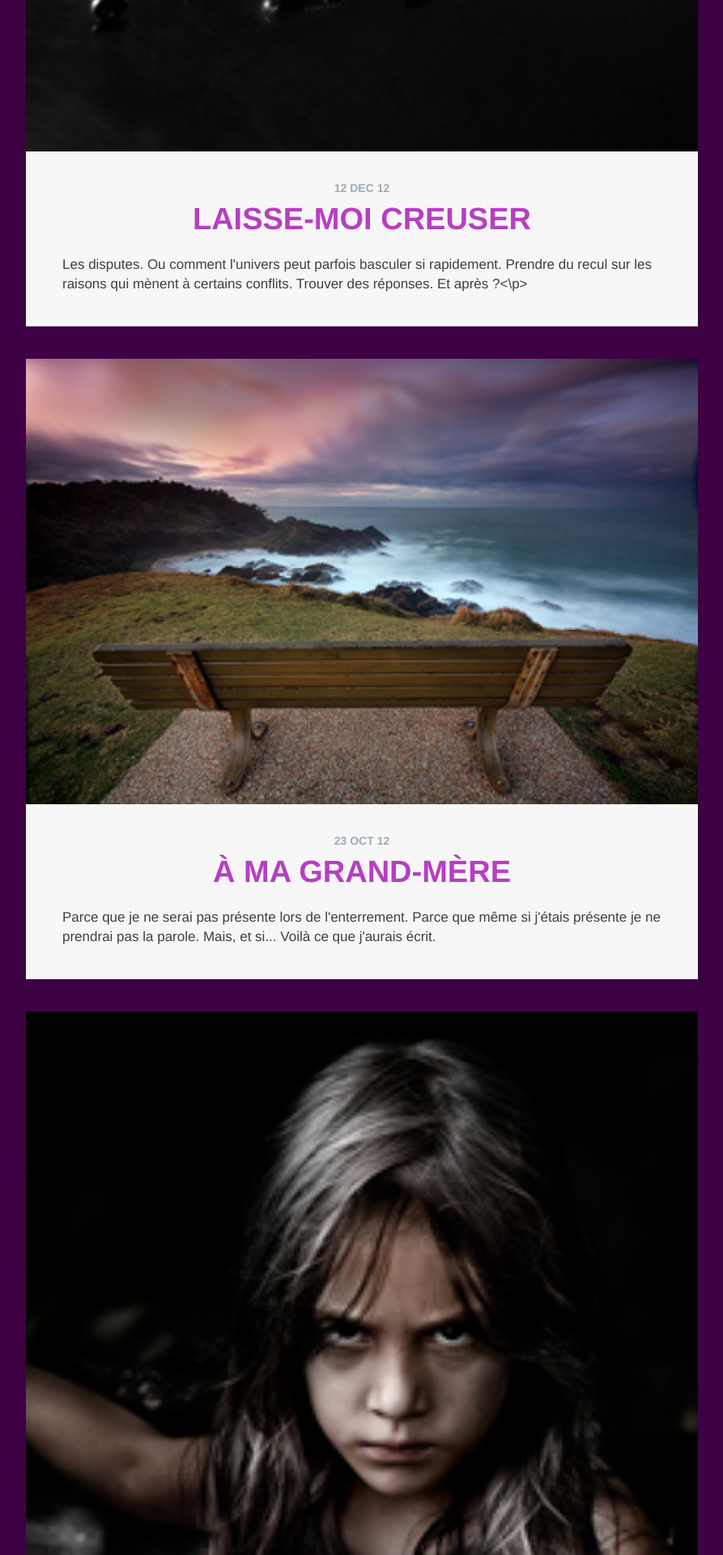
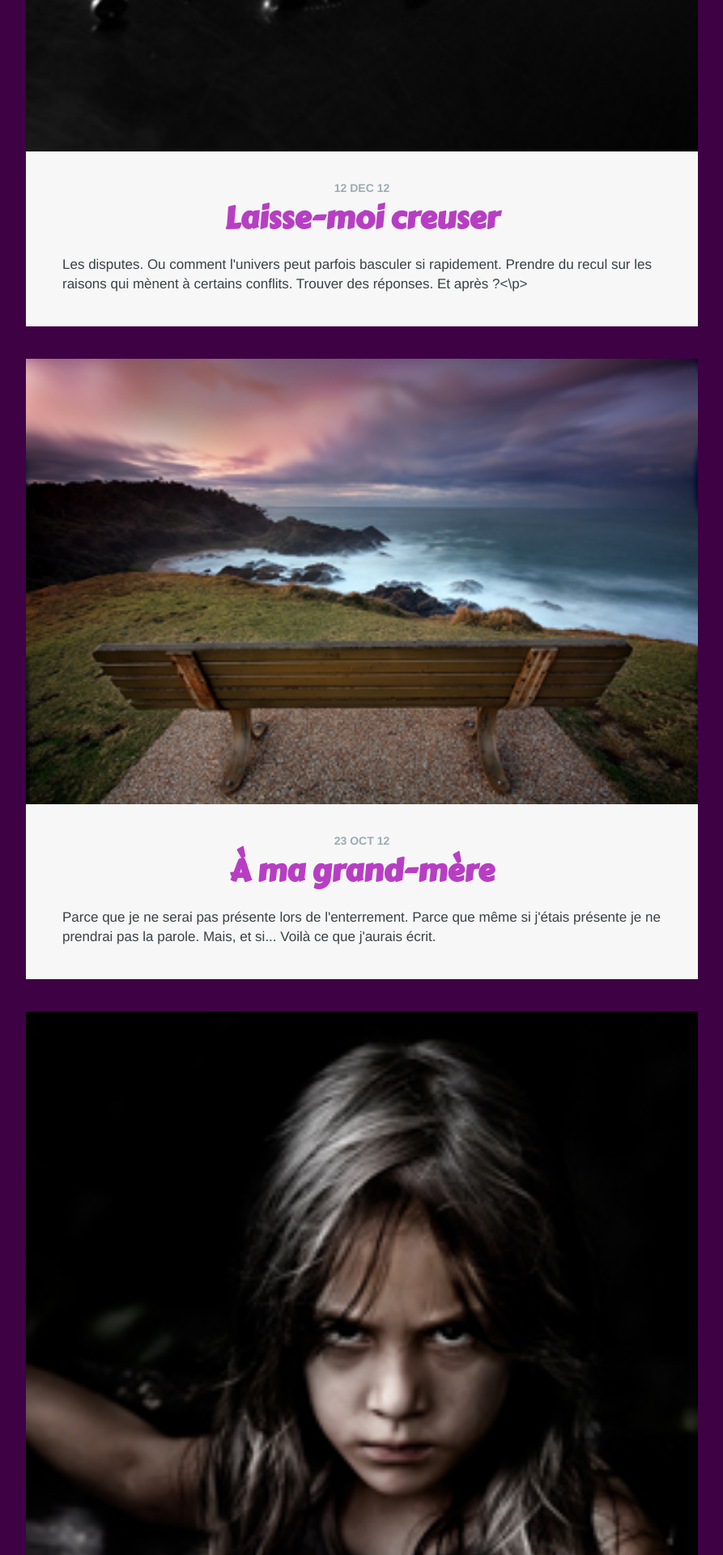
Before and after one commit to zinzoline/zinzoline.github.io, a Jekyll site: the page built from index.html, in a window 1280 px wide. Shown: the part 734-2654 px from the top of the page at 81% size, without its empty margins (193-1086 px from the left). Built offline with Jekyll 4.4.1, drawn with Linux system fonts in a browser that asks for light colours; nearby versions of some CDN libraries; the list of posts is cut into pages by our own code.

Commit message:
Try different titles with Carter One

```diff
--- a/_includes/head.html
+++ b/_includes/head.html
@@ -13,6 +13,7 @@
 
   <link rel="canonical" href="{{ page.url | replace:'index.html','' | prepend: site.baseurl | prepend: site.url }}">
   <!-- Custom CSS -->
+  <link href='http://fonts.googleapis.com/css?family=Carter+One' rel='stylesheet' type='text/css'>
   <link rel="stylesheet" href="{{ "/assets/css/main.min.css" | prepend: site.baseurl }}">
   <link href="//netdna.bootstrapcdn.com/font-awesome/4.1.0/css/font-awesome.min.css" rel="stylesheet">
 </head>
--- a/_sass/shared/typography.scss
+++ b/_sass/shared/typography.scss
@@ -13,8 +13,9 @@ h3,
 h4,
 h5,
 h6 {
-  text-transform: uppercase;
+  font-family: "Carter One";
   text-rendering: optimizeLegibility;
+  //text-transform: uppercase;
 }
 
 a {
```
Also changed, not shown: assets/css/main.min.css.
